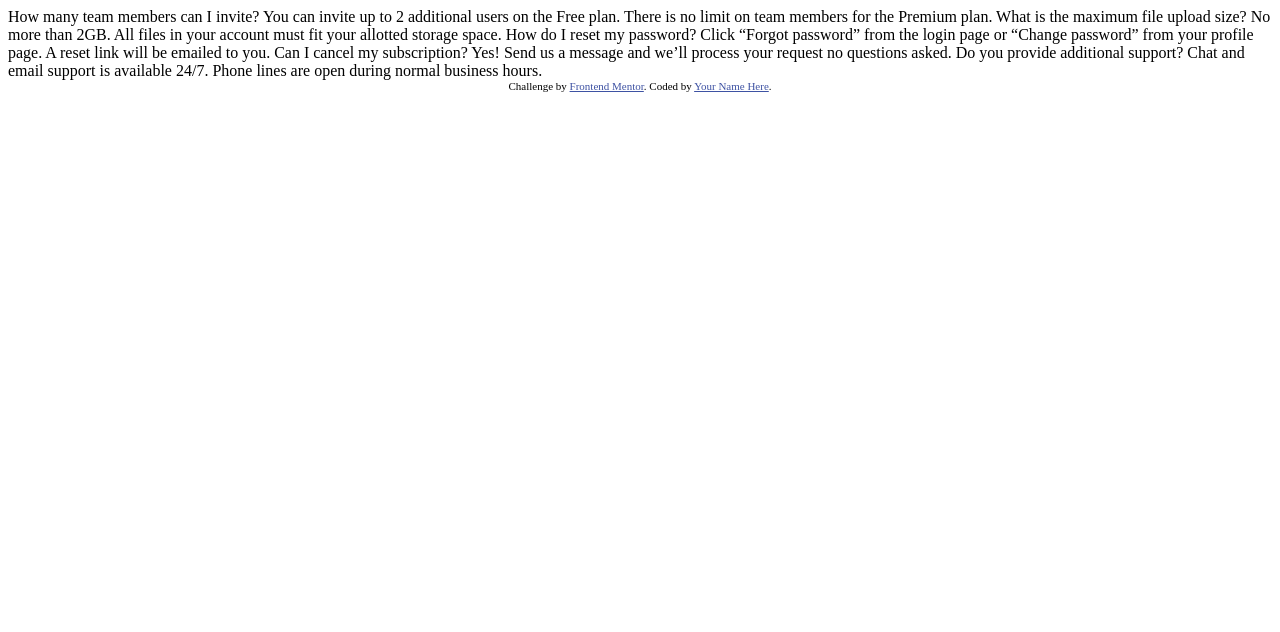
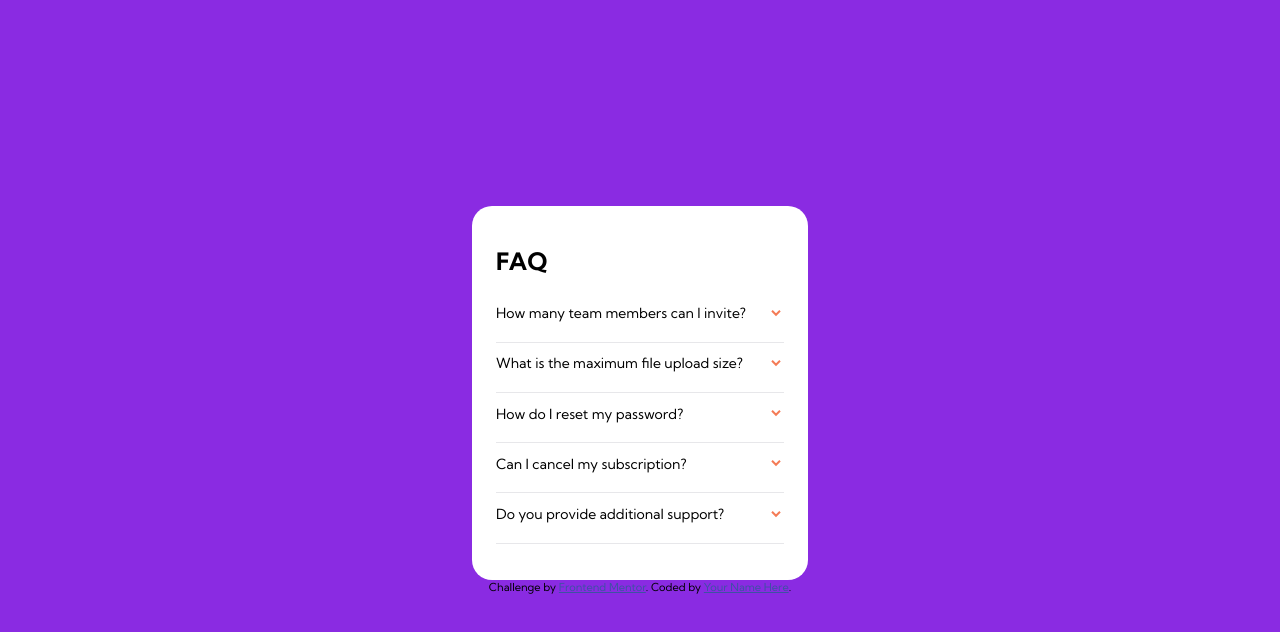
Before and after one commit to GeorgeBryzh/faq-accordion-card-main, a plain HTML site: page index.html in a window 1280 px wide. Drawn offline with Linux system fonts and the light colour scheme.

Commit message:
for help commit

```diff
--- a/index.html
+++ b/index.html
@@ -5,7 +5,7 @@
   <meta name="viewport" content="width=device-width, initial-scale=1.0"> <!-- displays site properly based on user's device -->
 
   <link rel="icon" type="image/png" sizes="32x32" href="./images/favicon-32x32.png">
-
+  <link rel="stylesheet" href="style.css">
   <title>Frontend Mentor | FAQ Accordion Card</title>
 
   <!-- Feel free to remove these styles or customise in your own stylesheet 👍 -->
@@ -15,26 +15,63 @@
   </style>
 </head>
 <body>
-  How many team members can I invite?
-  You can invite up to 2 additional users on the Free plan. There is no limit on
-  team members for the Premium plan.
+  <main class="card">
+    <div class="faq-img" alt="woman-nearby-monitor"></div>
+    <h1 class="faq-heading">FAQ</h1>
+    <ul class="question-list">
+     <article class="question-item">
+      <div class="question-head">
+       <h2 class="question-header">How many team members can I invite?</h2>
+       <div class="question-toggle"></div>
+      </div>
+      <div class="question-text">
+        <p>You can invite up to 2 additional users on the Free plan. There is no limit on
+        team members for the Premium plan.</p>
+      </div>
+     </article>
+     <article class="question-item">
+      <div class="question-head">
+        <h2 class="question-header">What is the maximum file upload size?</h2>
+        <div class="question-toggle"></div>
+      </div>
+      <div class="question-text">
+        <p>No more than 2GB. All files in your account must fit your allotted storage space.</p>
+      </div>
+     </article>
+     <article class="question-item">
+      <div class="question-head">
+        <h2 class="question-header">How do I reset my password?</h2>
+        <div class="question-toggle"></div>
+      </div>
+      <div class="question-text">
+        <p>Click “Forgot password” from the login page or “Change password” from your profile page.
+        A reset link will be emailed to you.</p>
+      </div>
+     </article>
+     <article class="question-item">
+      <div class="question-head">
+        <h2 class="question-header">Can I cancel my subscription?</h2>
+        <div class="question-toggle"></div>
+      </div>
+      <div class="question-text">
+        <p>Yes! Send us a message and we’ll process your request no questions asked.</p>
+      </div>
+     </article>
+     <article class="question-item">
+      <div class="question-head">
+        <h2 class="question-header">Do you provide additional support?</h2>
+        <div class="question-toggle"></div>
+      </div>
+      <div class="question-text">
+        <p>Chat and email support is available 24/7. Phone lines are open during normal business hours.</p>
+      </div>
+     </article>
+    </ul>
+  </main>
 
-  What is the maximum file upload size?
-  No more than 2GB. All files in your account must fit your allotted storage space.
-
-  How do I reset my password?
-  Click “Forgot password” from the login page or “Change password” from your profile page.
-  A reset link will be emailed to you.
-
-  Can I cancel my subscription?
-  Yes! Send us a message and we’ll process your request no questions asked.
-
-  Do you provide additional support?
-  Chat and email support is available 24/7. Phone lines are open during normal business hours.
-
-  <div class="attribution">
+  <footer class="attribution">
     Challenge by <a href="https://www.frontendmentor.io?ref=challenge" target="_blank">Frontend Mentor</a>.
     Coded by <a href="#">Your Name Here</a>.
-  </div>
+  </footer>
 </body>
 </html>
--- /dev/null
+++ b/style.css
@@ -0,0 +1,61 @@
+@import url('https://fonts.googleapis.com/css2?family=Kumbh+Sans:wght@400;700&display=swap');
+
+body{
+  margin: 0 auto;
+  display: flex;
+  flex-direction: column;
+  justify-content: center;
+  align-items: center;
+  height:100vh;
+  background-color: blueviolet;
+  font-size: 12px;
+  font-family: 'Kumbh Sans', sans-serif;
+}
+
+.card{
+  /* border: solid; */
+  background-color: rgb(255, 255, 255);
+  width: 21rem;
+  border-radius: 20px;
+  box-sizing: border-box;
+  padding: 1.5rem;
+}
+
+.question-list{
+ padding-left: 0;
+}
+
+.question-item{
+ padding-bottom: 0.5rem;
+ border-bottom: 0.08rem solid hsla(240, 6%, 50%, 0.178);
+}
+
+.question-head{
+ display: flex;
+ align-items: center;
+}
+
+.question-header{
+ font-size: 14px;
+ font-weight: 400;
+}
+
+.question-toggle{
+ margin-left: auto;
+ background-image: url(images/icon-arrow-down.svg);
+ background-repeat: no-repeat;
+ background-position: center;
+ width: 1rem;
+ height: 1rem;
+ /* border: solid; */
+
+}
+
+.question-text {
+ display: none;
+}
+
+
+/* footer{
+    margin-top: auto;
+} */
```
